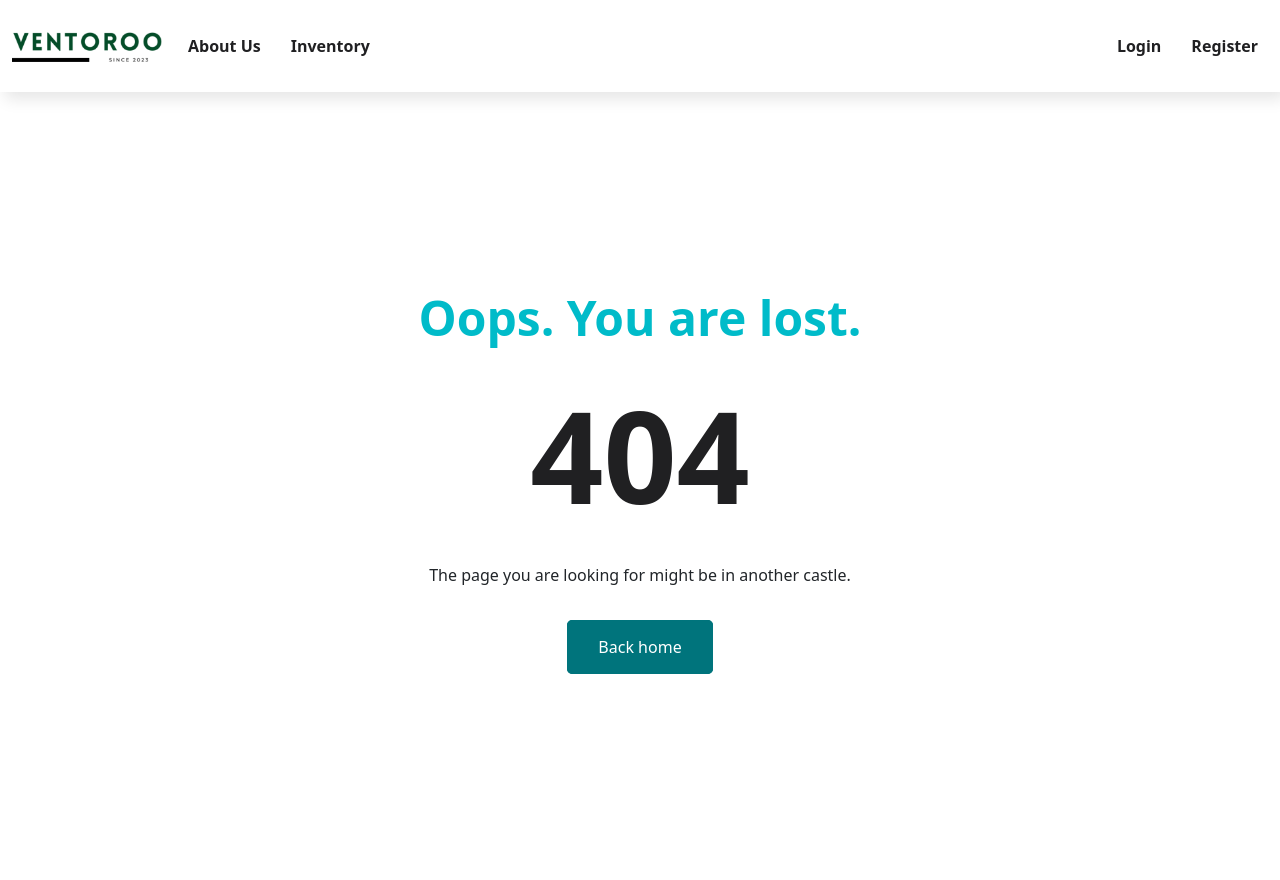
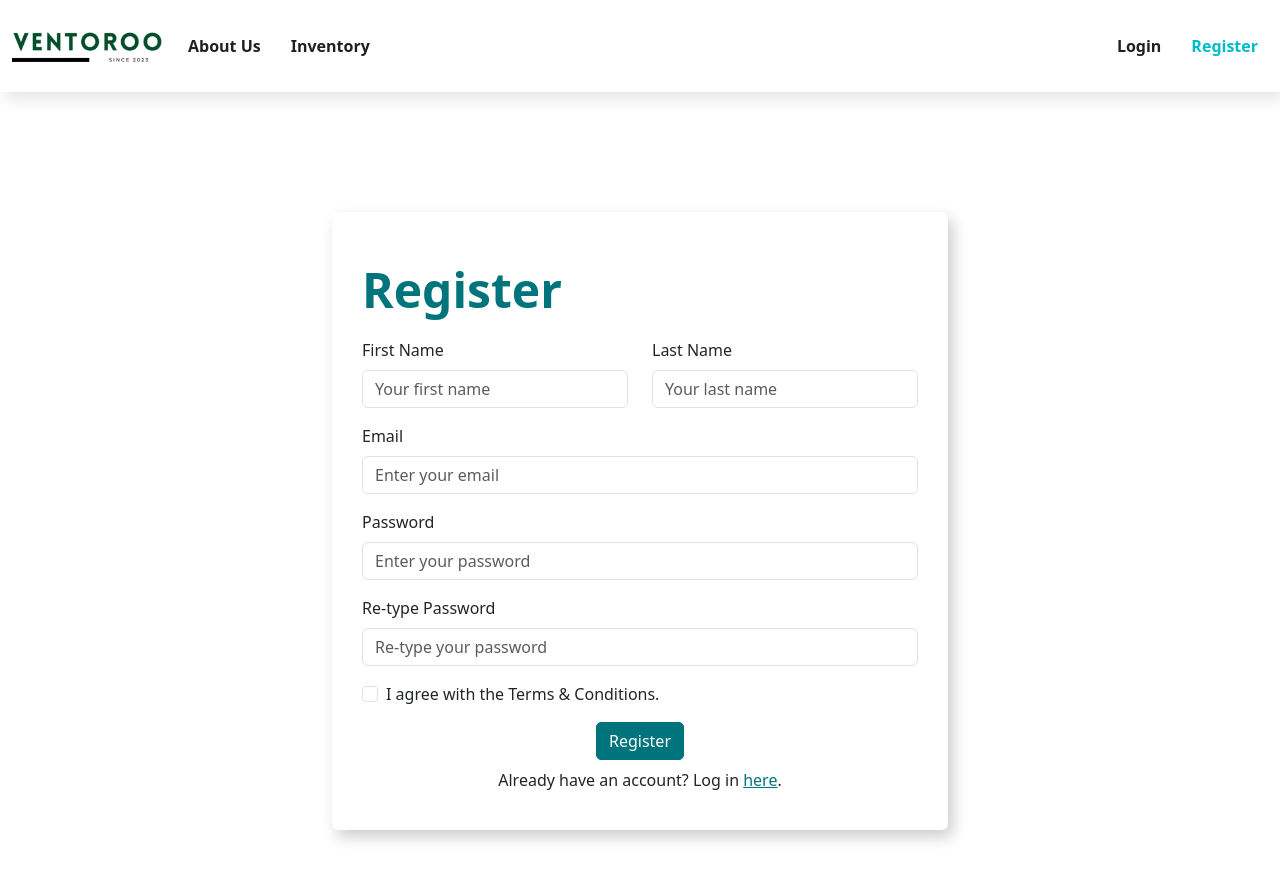
Before and after one commit to armeanaalexandru/inventory-managemant-system, a React (Vite) app: page /register in a window 1280 px wide. Before the commit this address had no page. Shown: the top 880 px of the page. Built offline with nearby package versions, Linux system fonts and the light colour scheme.

Commit message:
feat: register/login

```diff
--- a/db.json
+++ b/db.json
@@ -1,12 +1,76 @@
 {
   "users": [
     {
-      "id": 1,
       "email": "alexandru.armeana@gmail.com",
-      "password": "demoPass21!",
+      "password": "$2a$10$y2kTFIBCwUSLP7gPYzq/POQN49tjeEcG/5WN.Z94IQ9qoWchbX0n2",
       "firstName": "Alexandru",
-      "lastName": "Armeană"
+      "lastName": "Armeana",
+      "id": 1
     }
   ],
-  "items": []
+  "items": [
+    {
+      "id": 1,
+      "name": "Laptop",
+      "quantity": 20,
+      "addedDate": "15-01-2023",
+      "serialNumber": "LT001"
+    },
+    {
+      "id": 2,
+      "name": "Desk Chair",
+      "quantity": 30,
+      "addedDate": "02-02-2023",
+      "serialNumber": "DC002"
+    },
+    {
+      "id": 3,
+      "name": "Conference Table",
+      "quantity": 5,
+      "addedDate": "10-03-2023",
+      "serialNumber": "CT003"
+    },
+    {
+      "id": 4,
+      "name": "Printer",
+      "quantity": 10,
+      "addedDate": "05-04-2023",
+      "serialNumber": "PR004"
+    },
+    {
+      "id": 5,
+      "name": "Whiteboard",
+      "quantity": 15,
+      "addedDate": "20-05-2023",
+      "serialNumber": "WB005"
+    },
+    {
+      "id": 6,
+      "name": "Office Plants",
+      "quantity": 8,
+      "addedDate": "08-06-2023",
+      "serialNumber": "OP006"
+    },
+    {
+      "id": 7,
+      "name": "File Cabinets",
+      "quantity": 12,
+      "addedDate": "15-07-2023",
+      "serialNumber": "FC007"
+    },
+    {
+      "id": 8,
+      "name": "Desk Lamps",
+      "quantity": 25,
+      "addedDate": "22-08-2023",
+      "serialNumber": "DL008"
+    },
+    {
+      "id": 9,
+      "name": "Keyboard and Mouse Set",
+      "quantity": 40,
+      "addedDate": "18-09-2023",
+      "serialNumber": "KM009"
+    }
+  ]
 }
--- a/package.json
+++ b/package.json
@@ -11,13 +11,16 @@
     "preview": "vite preview"
   },
   "dependencies": {
+    "@hookform/resolvers": "^3.3.2",
     "bootstrap": "^5.3.2",
     "bootstrap-icons": "^1.11.2",
     "react": "^18.2.0",
     "react-bootstrap": "^2.9.1",
     "react-dom": "^18.2.0",
+    "react-hook-form": "^7.49.2",
     "react-router-dom": "^6.20.1",
-    "react-toastify": "^9.1.3"
+    "react-toastify": "^9.1.3",
+    "yup": "^1.3.3"
   },
   "devDependencies": {
     "@types/react": "^18.2.37",
--- a/src/components/App.css
+++ b/src/components/App.css
@@ -5,6 +5,7 @@
   --gray: #878787;
   --shark: #202022;
   --white: #fff;
+  --error: #ff5c5c;
 
   color: var(--shark);
   font-family: Verdana, Geneva, Tahoma, sans-serif;
--- a/src/components/App.jsx
+++ b/src/components/App.jsx
@@ -7,6 +7,7 @@ import { Authentication } from "../features/Authentication/Authentication";
 import { InventoryList } from "../features/InventoryList/InventoryList";
 import { NotFound } from "../features/NotFound/NotFound";
 import { ToastContainer } from "react-toastify";
+import { AuthContextProvider } from "../features/Authentication/AuthContext";
 
 import "react-toastify/dist/ReactToastify.min.css";
 import "./App.css";
@@ -14,14 +15,17 @@ import "./App.css";
 export default function App() {
   return (
     <BrowserRouter>
+      <AuthContextProvider>
         <MainNav />
         <Routes>
           <Route path="/" element={<Home />} />
           <Route path="inventory" element={<InventoryList />} />
           <Route path="about-us" element={<AboutUs />} />
-        <Route path="authentication" element={<Authentication />} />
+          <Route path="register" element={<Authentication />} />
+          <Route path="login" element={<Authentication />} />
           <Route path="*" element={<NotFound />} />
         </Routes>
+      </AuthContextProvider>
       <ToastContainer />
     </BrowserRouter>
   );
--- a/src/components/Navigation/Navigation.jsx
+++ b/src/components/Navigation/Navigation.jsx
@@ -1,4 +1,5 @@
 import { NavLink } from "react-router-dom";
+import { useAuthContext } from "../../features/Authentication/AuthContext";
 import Container from "react-bootstrap/Container";
 import Nav from "react-bootstrap/Nav";
 import Navbar from "react-bootstrap/Navbar";
@@ -6,6 +7,8 @@ import Navbar from "react-bootstrap/Navbar";
 import styles from "./Navigation.module.css";
 
 export function MainNav() {
+  const { user, logout } = useAuthContext();
+
   return (
     <Navbar expand="lg" className={`py-4 bg-body-white ${styles.navigation}`}>
       <Container>
@@ -21,13 +24,23 @@ export function MainNav() {
         <Navbar.Toggle aria-controls="basic-navbar-nav" className="border-0" />
         <Navbar.Collapse id="basic-navbar-nav">
           <Nav className={`me-auto ${styles.mainNavigation}`}>
-            <NavLink to="/about-us">About Us</NavLink>
-            <NavLink to="/inventory">Inventory</NavLink>
+            <NavLink to="about-us">About Us</NavLink>
+            <NavLink to="inventory">Inventory</NavLink>
           </Nav>
-          <Nav className={styles.authNavigation}>
-            <NavLink to="/authentication">Login</NavLink>
-            <NavLink to="/authentication">Register</NavLink>
-          </Nav>
+          {user === null && (
+            <Nav className={styles.authNavigation}>
+              <NavLink to="login">Login</NavLink>
+              <NavLink to="register">Register</NavLink>
+            </Nav>
+          )}
+          {user && (
+            <Nav className={styles.authNavigation}>
+              <NavLink to="profile">Hello, {user.firstName}!</NavLink>
+              <NavLink to="login" onClick={() => logout()}>
+                Logout
+              </NavLink>
+            </Nav>
+          )}
         </Navbar.Collapse>
       </Container>
     </Navbar>
--- /dev/null
+++ b/src/features/Authentication/AuthContext.jsx
@@ -0,0 +1,40 @@
+import { createContext, useContext, useState } from "react";
+
+const initialAuth = {
+  accessToken: null,
+  user: null,
+};
+
+const AuthContext = createContext(null);
+
+export function AuthContextProvider({ children }) {
+  const [auth, setAuth] = useState(() => {
+    const fromStorage = localStorage.getItem("auth");
+    return fromStorage ? JSON.parse(fromStorage) : initialAuth;
+  });
+
+  function login(data) {
+    localStorage.setItem("auth", JSON.stringify(data));
+    setAuth(data);
+  }
+
+  function logout() {
+    localStorage.removeItem("auth");
+    setAuth(initialAuth);
+  }
+  return (
+    <AuthContext.Provider value={{ ...auth, login, logout }}>
+      {children}
+    </AuthContext.Provider>
+  );
+}
+
+export function useAuthContext() {
+  const ctx = useContext(AuthContext);
+  if (ctx === null) {
+    throw new Error(
+      "Please only use AuthContext inside a descendent of AuthContextProvider"
+    );
+  }
+  return ctx;
+}
--- a/src/features/Authentication/Authentication.jsx
+++ b/src/features/Authentication/Authentication.jsx
@@ -1,9 +1,85 @@
-import { useState } from "react";
-import { NavLink } from "react-router-dom";
+import { NavLink, useLocation } from "react-router-dom";
 import { Container, Row, Col, Form, Button } from "react-bootstrap";
+import { useForm } from "react-hook-form";
+import { object, string, boolean, ref } from "yup";
+import { yupResolver } from "@hookform/resolvers/yup";
+import { toast } from "react-toastify";
+import { useAuthContext } from "./AuthContext";
 import styles from "./Authentication.module.css";
 
+const commonSchema = {
+  email: string()
+    .email("Please enter a valid email address.")
+    .required("Please enter your email address"),
+  password: string()
+    .required("Password is required")
+    .min(8, "The passwords needs to be at least 8 characters long"),
+};
+
+const registerSchema = object({
+  ...commonSchema,
+  firstName: string().required("First name is required"),
+  lastName: string().required("Last name is required"),
+
+  retypePassword: string()
+    .required("Type your password again")
+    .oneOf([ref("password")], "The passwords you entered do not match"),
+  terms: boolean().oneOf([true], "You must agree to the Terms & Conditions"),
+});
+
+const loginSchema = object(commonSchema);
+
 export function Authentication() {
+  const { pathname } = useLocation();
+  let isRegister = false;
+  if (pathname === "/register") {
+    isRegister = true;
+  }
+
+  const {
+    register,
+    handleSubmit,
+    formState: { errors },
+  } = useForm({
+    resolver: yupResolver(isRegister ? registerSchema : loginSchema),
+  });
+
+  const { login } = useAuthContext();
+
+  async function handleAuthSubmit(values) {
+    const dataForServer = { ...values };
+    delete dataForServer.retypePassword;
+    delete dataForServer.terms;
+
+    const data = await fetch(
+      `http://localhost:3000/${isRegister ? "register" : "login"}`,
+      {
+        method: "POST",
+        headers: {
+          "Content-type": "application/json",
+        },
+        body: JSON.stringify(dataForServer),
+      }
+    ).then(async (response) => {
+      const data = response.json();
+      return data;
+    });
+
+    if (!data.accessToken) {
+      toast.error(data);
+      return;
+    }
+
+    if (isRegister) {
+      toast.success(
+        "You registered successfully. You can now log in intro your account!"
+      );
+    } else {
+      toast.success("You have logged in successfully");
+      login(data);
+    }
+  }
+
   return (
     <>
       <section className="introSection">
@@ -12,51 +88,30 @@ export function Authentication() {
             <Col lg={6}>
               <div className="h-100 ">
                 <div className="card">
-                  <p className="mainTitle">Log into your account</p>
-                  <Form>
-                    <Form.Group className="mb-3" controlId="logInEmail">
-                      <Form.Label>Email</Form.Label>
-                      <Form.Control
-                        type="email"
-                        placeholder="Enter your email"
-                      />
-                    </Form.Group>
-                    <Form.Group className="mb-3" controlId="loginPassword">
-                      <Form.Label>Password</Form.Label>
-                      <Form.Control
-                        type="password"
-                        placeholder="Enter your password"
-                      />
-                    </Form.Group>
-                    <div className="text-center">
-                      <Button
-                        type="submit"
-                        className={styles.authenticationButton}
-                      >
-                        Register
-                      </Button>
-                      <p className="my-2">
-                        New user? You can register{" "}
-                        <NavLink to="#">here</NavLink>.
+                  <p className="mainTitle">
+                    {isRegister ? "Register" : "Log into your account"}
                   </p>
-                    </div>
-                  </Form>
-                </div>
-              </div>
-            </Col>
-            <Col lg={6}>
-              <div className="h-100 ">
-                <div className="card">
-                  <p className="mainTitle">Register</p>
-                  <Form>
+                  <Form onSubmit={handleSubmit(handleAuthSubmit)}>
                     <Row>
+                      {isRegister && (
+                        <>
                           <Col>
                             <Form.Group
                               className="mb-3"
                               controlId="registerFirstName"
                             >
                               <Form.Label>First Name</Form.Label>
-                          <Form.Control placeholder="Your first name" />
+                              <Form.Control
+                                placeholder="Your first name"
+                                autoComplete="username"
+                                {...register("firstName")}
+                                className={errors.firstName ? "is-invalid" : ""}
+                              />
+                              {errors.firstName && (
+                                <p className="invalid-feedback">
+                                  {errors.firstName.message}
+                                </p>
+                              )}
                             </Form.Group>
                           </Col>
                           <Col>
@@ -65,48 +120,113 @@ export function Authentication() {
                               controlId="registerLastName"
                             >
                               <Form.Label>Last Name</Form.Label>
-                          <Form.Control placeholder="Your last name" />
+                              <Form.Control
+                                placeholder="Your last name"
+                                autoComplete="username"
+                                {...register("lastName")}
+                                className={errors.lastName ? "is-invalid" : ""}
+                              />
+                              {errors.lastName && (
+                                <p className="invalid-feedback">
+                                  {errors.lastName.message}
+                                </p>
+                              )}
                             </Form.Group>
                           </Col>
+                        </>
+                      )}
                     </Row>
                     <Form.Group className="mb-3" controlId="formGroupEmail">
                       <Form.Label>Email</Form.Label>
                       <Form.Control
                         type="email"
                         placeholder="Enter your email"
+                        autoComplete="username"
+                        {...register("email")}
+                        className={errors.email ? "is-invalid" : ""}
                       />
+                      {errors.email && (
+                        <p className="invalid-feedback">
+                          {errors.email.message}
+                        </p>
+                      )}
                     </Form.Group>
                     <Form.Group className="mb-3" controlId="registerPassword">
                       <Form.Label>Password</Form.Label>
                       <Form.Control
                         type="password"
                         placeholder="Enter your password"
+                        autoComplete="new-password"
+                        {...register("password")}
+                        className={errors.password ? "is-invalid" : ""}
                       />
+                      {errors.password && (
+                        <p className="invalid-feedback">
+                          {errors.password.message}
+                        </p>
+                      )}
                     </Form.Group>
-                    <Form.Group className="mb-3" controlId="registerRePassword">
+                    {isRegister && (
+                      <>
+                        <Form.Group
+                          className="mb-3"
+                          controlId="registerRePassword"
+                        >
                           <Form.Label>Re-type Password</Form.Label>
                           <Form.Control
                             type="password"
                             placeholder="Re-type your password"
+                            autoComplete="new-password"
+                            {...register("retypePassword")}
+                            className={
+                              errors.retypePassword ? "is-invalid" : ""
+                            }
                           />
+                          {errors.retypePassword && (
+                            <p className="invalid-feedback">
+                              {errors.retypePassword.message}
+                            </p>
+                          )}
                         </Form.Group>
                         <Form.Group className="mb-3" id="registerTerms">
                           <Form.Check
                             type="checkbox"
                             label="I agree with the Terms & Conditions."
+                            {...register("terms")}
+                            className={errors.terms ? "is-invalid" : ""}
                           />
+                          {errors.terms && (
+                            <p className="invalid-feedback">
+                              {errors.terms.message}
+                            </p>
+                          )}
                         </Form.Group>
+                      </>
+                    )}
                     <div className="text-center">
                       <Button
                         type="submit"
                         className={styles.authenticationButton}
                       >
-                        Log in
+                        {isRegister ? "Register" : "Log in"}
                       </Button>
+                      {isRegister ? (
                         <p className="my-2">
                           Already have an account? Log in{" "}
-                        <NavLink to="#">here</NavLink>.
+                          <NavLink className={styles.anchor} to="/login">
+                            here
+                          </NavLink>
+                          .
                         </p>
+                      ) : (
+                        <p className="my-2">
+                          New user? You can register{" "}
+                          <NavLink className={styles.anchor} to="/register">
+                            here
+                          </NavLink>
+                          .
+                        </p>
+                      )}
                     </div>
                   </Form>
                 </div>
--- a/src/features/Authentication/Authentication.module.css
+++ b/src/features/Authentication/Authentication.module.css
@@ -10,3 +10,12 @@
     color: var(--teal) !important;
   }
 }
+
+.errorMessage {
+  margin-top: 6px;
+  color: var(--error);
+}
+
+.anchor {
+  color: var(--teal);
+}
--- a/src/features/InventoryList/InventoryList.jsx
+++ b/src/features/InventoryList/InventoryList.jsx
@@ -50,12 +50,8 @@ export function InventoryList() {
     setItemToDelete(itemObject);
   };
 
-  const handleChange = (e) => {
-    const { name, value } = e.target;
-    setFormData({
-      ...formData,
-      [name]: value,
-    });
+  const handleInputChange = (e) => {
+    setFormData({ ...formData, [e.target.name]: e.target.value });
   };
 
   async function handleAddItem(e) {
@@ -234,7 +230,7 @@ export function InventoryList() {
                 placeholder="Enter item serial number"
                 name="itemSerialNumber"
                 value={formData.itemSerialNumber}
-                onChange={handleChange}
+                onChange={handleInputChange}
               />
             </Form.Group>
             <Form.Group className="mb-3" controlId="addItemName">
@@ -244,7 +240,7 @@ export function InventoryList() {
                 placeholder="Enter item name"
                 name="itemName"
                 value={formData.itemName}
-                onChange={handleChange}
+                onChange={handleInputChange}
               />
             </Form.Group>
             <Form.Group className="mb-3" controlId="addItemDescription">
@@ -254,7 +250,7 @@ export function InventoryList() {
                 placeholder="Enter item description"
                 name="itemDescription"
                 value={formData.itemDescription}
-                onChange={handleChange}
+                onChange={handleInputChange}
               />
             </Form.Group>
             <Row>
@@ -267,7 +263,7 @@ export function InventoryList() {
                     placeholder="Enter item quantity"
                     name="itemQuantity"
                     value={formData.itemQuantity}
-                    onChange={handleChange}
+                    onChange={handleInputChange}
                   />
                 </Form.Group>
               </Col>
@@ -279,7 +275,7 @@ export function InventoryList() {
                     type="date"
                     name="itemDate"
                     value={formData.itemDate}
-                    onChange={handleChange}
+                    onChange={handleInputChange}
                   />
                 </Form.Group>
               </Col>
--- /dev/null
+++ b/src/hooks/useLocalStorageState.js
@@ -0,0 +1,6 @@
+import { useState } from "react";
+
+export function useLocalStorageState(initialState) {
+  const [state, setState] = useState(initialState);
+  return [state, setState];
+}
```
Also changed, not shown: 1 other file (tests, documents, lock files or other folders). Lines whose indentation alone changed are shown as unchanged.
